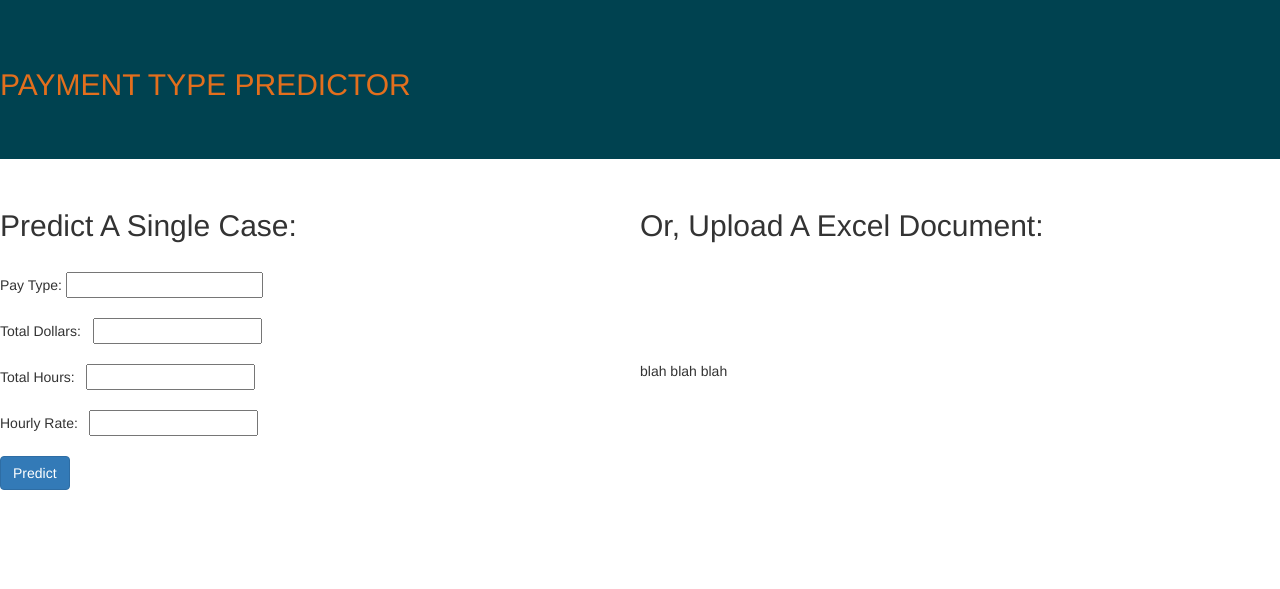
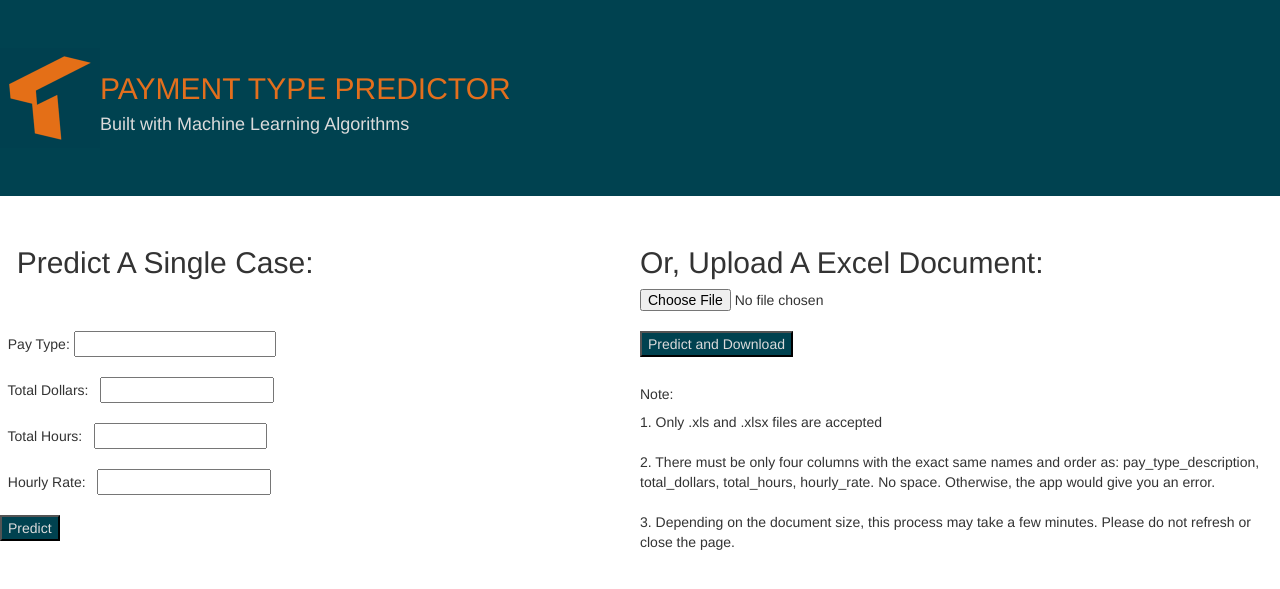
Before and after one commit to ChangyuYan/Paytype-Classifier, a Flask app: page / in a window 1280 px wide. Shown: the top 589 px of the page. Run offline with Flask 2, Linux system fonts and the light colour scheme; parts of the project's set-up code (start-up, migrations or seed data) failed here and were passed over; some libraries are stand-ins or nearby versions.

Commit message:
DONEgit add .

```diff
--- a/Flask/app.py
+++ b/Flask/app.py
@@ -1,5 +1,8 @@
 from flask import Flask,render_template,url_for,request
 from flask_bootstrap import Bootstrap
+from werkzeug import secure_filename
+from flask import send_file
+
 import pandas as pd
 import numpy as np
 import pickle
@@ -27,6 +30,7 @@ def index():
 @app.route('/predict', methods=['POST'])
 def predict():
     # Read from user input
+    # Note: The input must be in the order: Total Dollars, Total Hours, Hourly Rate
     input_features = [x for x in request.form.values()]
     payment_type_string = str.upper(str(input_features[0]))
     float_features = input_features[1:]
@@ -49,6 +53,54 @@ def predict():
     total_dollars = float_features[0][0], total_hours = float_features[0][1], hourly_rate = float_features[0][2])
 
 
+@app.route('/uploader', methods = ['GET', 'POST'])
+def upload_file():
+    if request.method == 'POST':
+        f = request.files['file']
+        f.save(f.filename)
+
+        # Read File to DataFrame
+        data = pd.read_excel(f.filename)
+
+        # Check if columns match requirement
+        if not list(data.columns) == ['pay_type_description', 'total_dollars', 'total_hours', 'hourly_rate']:
+            return "ERROR! Names in uploaded file do not match requirements!"
+
+        # Initialize Results
+        use_hours = []
+        use_salaries = []
+        is_productive = []
+
+        # Prediction
+        for index, row in data.iterrows():
+            pay_type_description = str(row.pay_type_description).upper()
+
+            if pay_type_description in string_classifier:
+                info = string_classifier[pay_type_description]
+                use_hours.append(info["use_hours"])
+                use_salaries.append(info["use_salaries"])
+                is_productive.append(info["is_productive"])
+
+            else:
+
+                total_dollars = row.total_dollars
+                total_hours = row.total_hours
+                hourly_rate = row.hourly_rate
+
+                features = np.array([total_dollars, total_hours, hourly_rate])
+                features = features.reshape((1, -1))
+
+                use_hours.append(round(rf_use_hours.predict(features)[0]))
+                use_salaries.append(round(rf_use_salaries.predict(features)[0]))
+                is_productive.append(round(rf_is_productive.predict(features)[0]))
+
+        data["use_hours"] = use_hours
+        data["use_salaries"] = use_salaries
+        data["is_productive"] = is_productive
+
+        data.to_excel("result.xlsx")
+
+        return send_file("result.xlsx")
 
 if __name__ == '__main__':
 	app.run(debug=True)
--- a/Flask/templates/index.html
+++ b/Flask/templates/index.html
@@ -1,22 +1,36 @@
 {% extends "bootstrap/base.html" %}
 {% block content %}
 
-<div class="topnav">
-    <div class="jumbotron" style="background-color:#004250">
-        <h2 style="color:#E36F1D;"> PAYMENT TYPE PREDICTOR </h2>
-    </div>
+
+<div class="jumbotron" style="background-color:#004250 ">
+    <table>
+        <tr>
+            <th style="width:10%"></th>
+            <th style="width:90%"></th>
+        </tr>
+        <tr>
+            <td>
+                <img height="100px" width="100px" src="../static/logo.png"/>
+            </td>
+            <td>
+                <h2 style="color:#E36F1D;">  PAYMENT TYPE PREDICTOR </h2>
+                <h4 style="color:#dbdbdb;">  Built with Machine Learning Algorithms </h4>
+            </td>
+        </tr>
+    </table>
+
 </div>
+
 
 
 <table style="width:100%">
     <tr>
-        <th style="width:50%"> <h2> Predict A Single Case: </h2> </th>
+        <th style="width:50%"> <h2> &nbsp; Predict A Single Case: </h2> </th>
         <th style="width:50%"> <h2> Or, Upload A Excel Document: </h2></th>
     </tr>
 
     <tr>
         <td >
-
 
             <table align="left">
                 <tr>
@@ -28,7 +42,7 @@
                         <!-- Main Input For Receiving Query to our ML -->
                         <form action="{{ url_for('predict')}}" method="POST">
                             <div>
-                                Pay Type:
+                                &nbsp; Pay Type:
 
                                 <input name="paytype" id="paytype" style="width:70%" list="paytypeoptions" required/>
                                 <datalist id="paytypeoptions"></datalist>
@@ -46,22 +60,39 @@
 
                             </div>
                             <br/>
-                            <div> Total Dollars: &nbsp; <input style="width:60%" type="number" step="0.0001" name="total_dollars" id="total_dollars" required> </div>
+                            <div> &nbsp; Total Dollars: &nbsp; <input style="width:60%" type="number" step="0.0001" name="total_dollars" id="total_dollars" required> </div>
                             <div> &nbsp; </div>
-                            <div> Total Hours: &nbsp; <input style="width:60%" type="number" step="0.0001" name="total_hours" id="total_hours" required> </div>
+                            <div> &nbsp; Total Hours: &nbsp; <input style="width:60%" type="number" step="0.0001" name="total_hours" id="total_hours" required> </div>
                             <div> &nbsp; </div>
-                            <div> Hourly Rate: &nbsp; <input style="width:60%" type="number" step="0.0001" name="hourly_rate" id="hourly_rate" required> </div>
+                            <div> &nbsp; Hourly Rate: &nbsp; <input style="width:60%" type="number" step="0.0001" name="hourly_rate" id="hourly_rate" required> </div>
                             <div> &nbsp; </div>
-                            <button type="submit" class="btn btn-primary"">Predict</button>
+                            <button type="submit" style="background-color:#004250; color:#dbdbdb">Predict</button>
                         </form>
                     </td>
 
                 </tr>
             </table>
+        </td>
 
-        </td>
-        <td>
-            blah blah blah
+        <td valign="top">
+            <form action = "http://localhost:5000/uploader" method = "POST"
+                  enctype = "multipart/form-data">
+                <input type="file" name="file" accept=".xls,.xlsx" required/>
+                <br />
+                <button type = "submit" style="background-color:#004250; color:#dbdbdb"> Predict and Download </button>
+            </form>
+            <br />
+            <h5> Note: </h5>
+            <p>
+                1. Only .xls and .xlsx files are accepted
+                <br />
+                <br />
+                2. There must be only four columns with the exact same names and order as: pay_type_description, total_dollars, total_hours, hourly_rate. No space. Otherwise, the app would give you an error.
+                <br />
+                <br />
+                3. Depending on the document size, this process may take a few minutes. Please do not refresh or close the page.
+                <br />
+            </p>
         </td>
     </tr>
 </table>
```
Also changed, not shown: Flask/templates/results.html (+37 -6 lines), Flask/static/logo.png (added), 2 other files.
